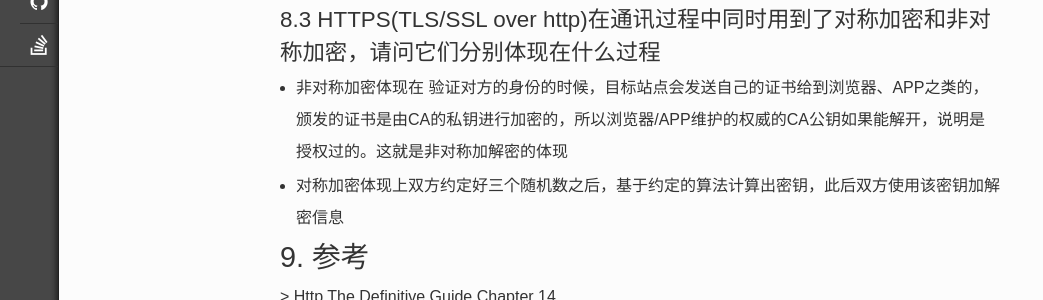
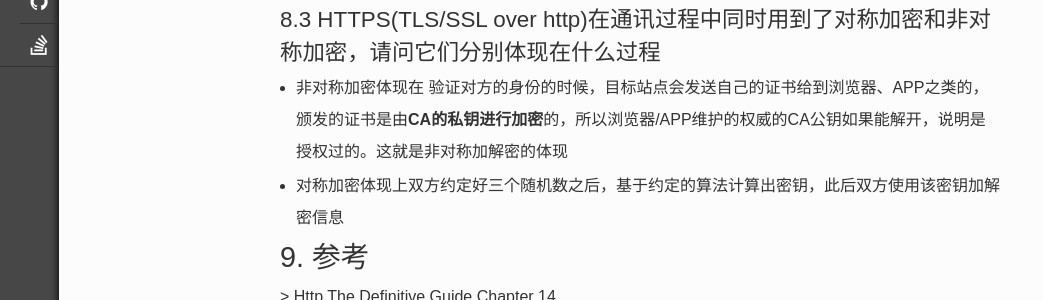
Before and after one commit to jacoffee/jacoffee.github.io, a Jekyll site: the page built from _posts/2020-10-13-network-basics-https.md, in a window 1280 px wide and 900 px high, scrolled down 8076 px. Shown: the part 181-481 px from the top of the window, without its empty margins (0-1043 px from the left). Built offline with Jekyll 4.4.1, drawn with Linux system fonts in a browser that asks for light colours; nearby versions of some CDN libraries; library files that are not in the unit come from our copies.

Commit message:
fix: text fix

```diff
--- a/_posts/2020-10-13-network-basics-https.md
+++ b/_posts/2020-10-13-network-basics-https.md
@@ -213,7 +213,7 @@ ssh user@host 'mkdir -p .ssh && cat >> ~/.ssh/authorized_keys < ~/.ssh/id_rsa.pu
 
 ## 8.3 HTTPS(TLS/SSL over http)在通讯过程中同时用到了对称加密和非对称加密，请问它们分别体现在什么过程
 
-+ 非对称加密体现在 验证对方的身份的时候，目标站点会发送自己的证书给到浏览器、APP之类的，颁发的证书是由CA的私钥进行加密的，所以浏览器/APP维护的权威的CA公钥如果能解开，说明是授权过的。这就是非对称加解密的体现
++ 非对称加密体现在 验证对方的身份的时候，目标站点会发送自己的证书给到浏览器、APP之类的，颁发的证书是由**CA的私钥进行加密**的，所以浏览器/APP维护的权威的CA公钥如果能解开，说明是授权过的。这就是非对称加解密的体现
 
 + 对称加密体现上双方约定好三个随机数之后，基于约定的算法计算出密钥，此后双方使用该密钥加解密信息
 
```
